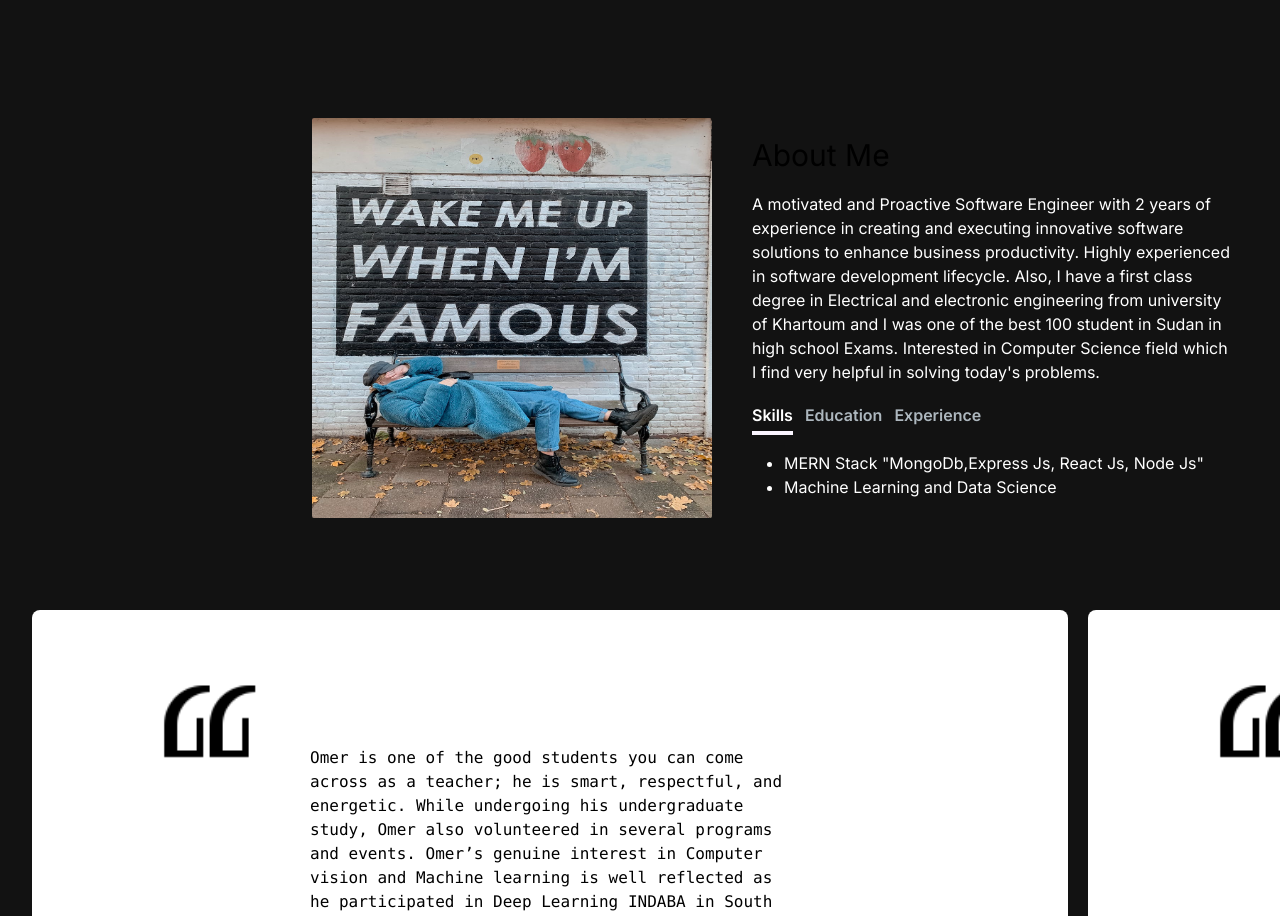
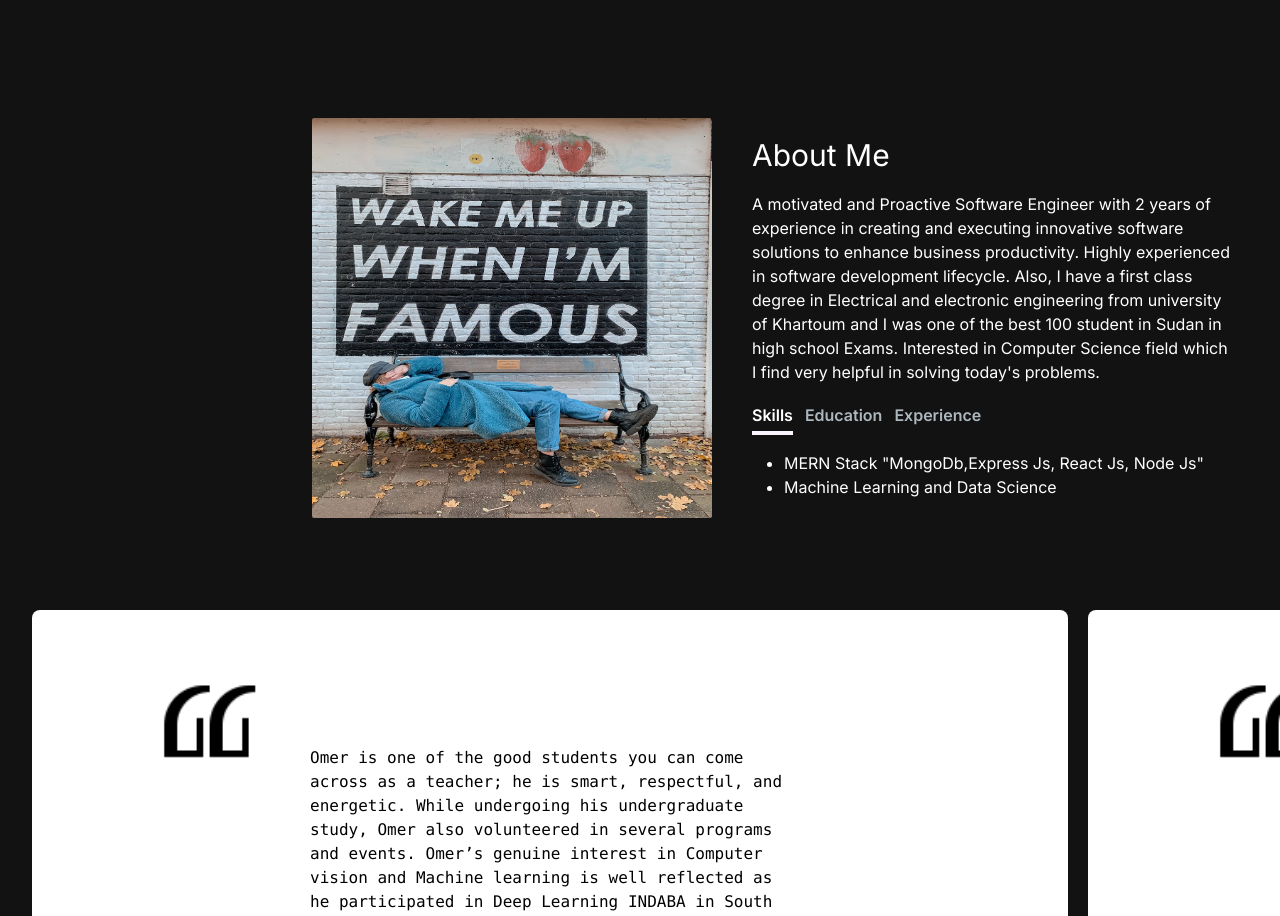
Before and after one commit to Mamoro98/Portfolio-Next, a Next.js app: page / in a window 1280 px wide. Shown: the part 780-1696 px from the top of the page. Built offline with nearby package versions, Linux system fonts and the light colour scheme.

Commit message:
add list dots

```diff
--- a/app/components/AboutMe.tsx
+++ b/app/components/AboutMe.tsx
@@ -28,7 +28,7 @@ const AboutMe = () => {
 
         <div className=" sm:ml-10 ml-0 w-fit p-10 sm:p-0 ">
           <div className="flex flex-col h-[100%] justify-evenly ">
-            <span className="text-3xl ">About Me</span>
+            <span className="text-3xl text-white">About Me</span>
             <span className="sm:w-[30em] w-full sm:text-base mt-6 sm:mt-0 text-white">
               A motivated and Proactive Software Engineer with 2 years of
               experience in creating and executing innovative software solutions
--- a/app/components/Skills.tsx
+++ b/app/components/Skills.tsx
@@ -21,7 +21,7 @@ const Skills = () => {
       title: "Skills",
       id: "Skills",
       content: (
-        <ul className="list-none sm:list-disc ml-8 mt-4 text-white">
+        <ul className=" list-disc ml-8 mt-4 text-white">
           <li>MERN Stack &quot;MongoDb,Express Js, React Js, Node Js&quot;</li>
           <li className="mt-6 sm:mt-0">Machine Learning and Data Science</li>
         </ul>
@@ -31,7 +31,7 @@ const Skills = () => {
       title: "Education",
       id: "Education",
       content: (
-        <ul className="list-none sm:list-disc ml-8 mt-4 text-white">
+        <ul className=" list-disc ml-8 mt-4 text-white">
           <li>University of Khartoum</li>
         </ul>
       ),
@@ -40,7 +40,7 @@ const Skills = () => {
       title: "Experience",
       id: "Experience",
       content: (
-        <ul className="list-none sm:list-disc ml-8 mt-4 text-white">
+        <ul className=" list-disc ml-8 mt-4 text-white">
           <li>AmunData</li>
           <li>Orooma</li>
         </ul>
```
